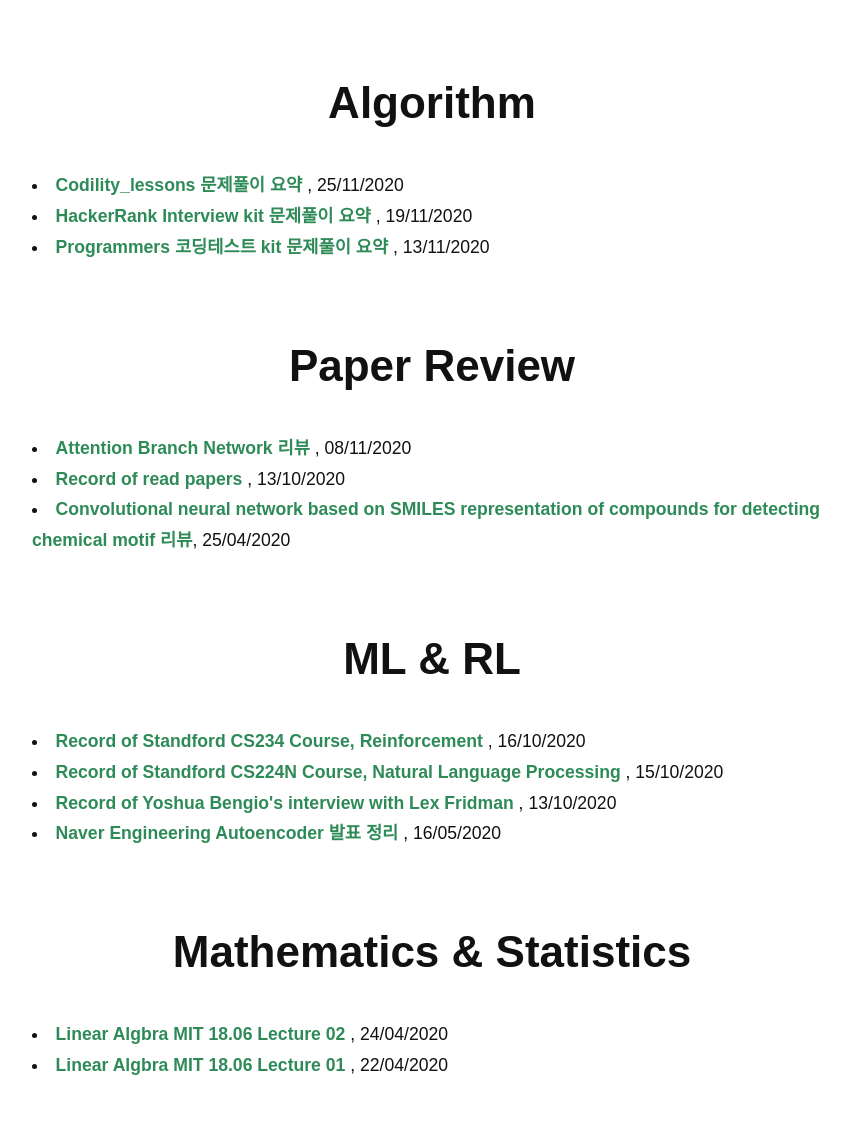
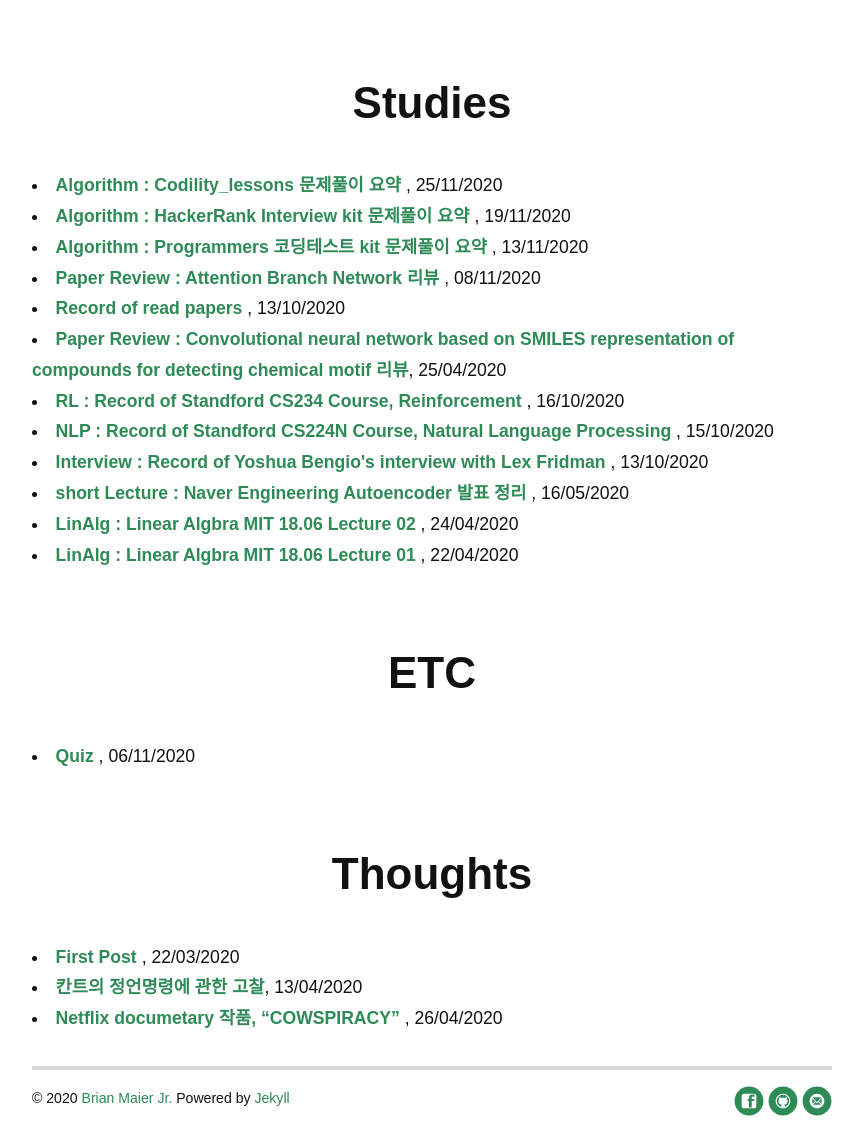
Before and after one commit to seobeomjin/seobeomjin.github.io, a Jekyll site: the page built from contact.md, in a window 1280 px wide and 1400 px high. Shown: the part 264-1400 px from the top of the window, without its empty margins (208-1071 px from the left). Built offline with Jekyll 4.4.1, drawn with Linux system fonts in a browser that asks for light colours; nearby versions of some CDN libraries; some web fonts are replaced; comment, search, counter and statistics services are not loaded; some of the changed text lies outside the part shown.

Commit message:
merge categories

```diff
--- a/contact.md
+++ b/contact.md
@@ -5,34 +5,22 @@ title: Archives
 
 <div class="post">
 	<h1 class="pageTitle">  </h1>
-	<h1 class="pageTitle"> Algorithm </h1>
-		<li><a href="https://seobeomjin.github.io/blog/Codility_lessons/" target = "_blank"> <b> Codility_lessons 문제풀이 요약 </b></a>, 25/11/2020 </li>
-		<li><a href="https://seobeomjin.github.io/blog/HackerRank_interview_kit/" target = "_blank"> <b> HackerRank Interview kit 문제풀이 요약 </b></a>, 19/11/2020 </li>
-		<li><a href="https://seobeomjin.github.io/blog/Programmers_kit/" target = "_blank"> <b> Programmers 코딩테스트 kit 문제풀이 요약 </b></a>, 13/11/2020 </li>
-	<h1 class="pageTitle"> Paper Review </h1>
-		<li><a href="https://seobeomjin.github.io/blog/ABN/" target = "_blank"> <b> Attention Branch Network 리뷰 </b></a>, 08/11/2020 </li>
+	<h1 class="pageTitle"> Studies </h1>
+		<li><a href="https://seobeomjin.github.io/blog/Codility_lessons/" target = "_blank"> <b> Algorithm : Codility_lessons 문제풀이 요약 </b></a>, 25/11/2020 </li>
+		<li><a href="https://seobeomjin.github.io/blog/HackerRank_interview_kit/" target = "_blank"> <b> Algorithm : HackerRank Interview kit 문제풀이 요약 </b></a>, 19/11/2020 </li>
+		<li><a href="https://seobeomjin.github.io/blog/Programmers_kit/" target = "_blank"> <b> Algorithm : Programmers 코딩테스트 kit 문제풀이 요약 </b></a>, 13/11/2020 </li>
+		<li><a href="https://seobeomjin.github.io/blog/ABN/" target = "_blank"> <b> Paper Review : Attention Branch Network 리뷰 </b></a>, 08/11/2020 </li>
 		<li><a href="https://seobeomjin.github.io/blog/read_paper/" target = "_blank"> <b> Record of read papers </b></a>, 13/10/2020 </li>
-		<li><a href="https://seobeomjin.github.io/blog/SCFP/" target = "_blank"> <b> Convolutional neural network based on SMILES representation of compounds for detecting chemical motif 리뷰</b></a>, 25/04/2020 </li>
-	<h1 class="pageTitle">  </h1>
-	<h1 class="pageTitle">  </h1>
-	<h1 class="pageTitle">  </h1>
-	<h1 class="pageTitle"> ML & RL </h1>
-	<li><a href="https://seobeomjin.github.io/blog/CS234/" target = "_blank"> <b>  Record of Standford CS234 Course, Reinforcement </b></a>, 16/10/2020 </li>
-	<li><a href="https://seobeomjin.github.io/blog/CS224N/" target = "_blank"> <b>  Record of Standford CS224N Course, Natural Language Processing </b></a>, 15/10/2020 </li>
-	<li><a href="https://seobeomjin.github.io/blog/Bengio_with_Lex/" target = "_blank"> <b>  Record of Yoshua Bengio's interview with Lex Fridman </b></a>, 13/10/2020 </li>
-	<li><a href="https://seobeomjin.github.io/blog/autoencoder/" target = "_blank"> <b>  Naver Engineering Autoencoder 발표 정리 </b></a>, 16/05/2020 </li>
-	<h1 class="pageTitle">  </h1>
-	<h1 class="pageTitle">  </h1>
-	<h1 class="pageTitle">  </h1>
-	<h1 class="pageTitle"> Mathematics & Statistics </h1>
-	<li><a href="https://seobeomjin.github.io/blog/LINALG_18.06_2/" target = "_blank"> <b>  Linear Algbra MIT 18.06 Lecture 02 </b></a>, 24/04/2020 </li>
-	<li><a href="https://seobeomjin.github.io/blog/LINALG_18.06_1/" target = "_blank"> <b>  Linear Algbra MIT 18.06 Lecture 01 </b></a>, 22/04/2020 </li>
-	<h1 class="pageTitle">  </h1>
-	<h1 class="pageTitle">  </h1>
-	<h1 class="pageTitle">  </h1>
+		<li><a href="https://seobeomjin.github.io/blog/SCFP/" target = "_blank"> <b> Paper Review : Convolutional neural network based on SMILES representation of compounds for detecting chemical motif 리뷰</b></a>, 25/04/2020 </li>
+	<li><a href="https://seobeomjin.github.io/blog/CS234/" target = "_blank"> <b> RL : Record of Standford CS234 Course, Reinforcement </b></a>, 16/10/2020 </li>
+	<li><a href="https://seobeomjin.github.io/blog/CS224N/" target = "_blank"> <b> NLP : Record of Standford CS224N Course, Natural Language Processing </b></a>, 15/10/2020 </li>
+	<li><a href="https://seobeomjin.github.io/blog/Bengio_with_Lex/" target = "_blank"> <b>  Interview : Record of Yoshua Bengio's interview with Lex Fridman </b></a>, 13/10/2020 </li>
+	<li><a href="https://seobeomjin.github.io/blog/autoencoder/" target = "_blank"> <b> short Lecture : Naver Engineering Autoencoder 발표 정리 </b></a>, 16/05/2020 </li>
+	<li><a href="https://seobeomjin.github.io/blog/LINALG_18.06_2/" target = "_blank"> <b> LinAlg : Linear Algbra MIT 18.06 Lecture 02 </b></a>, 24/04/2020 </li>
+	<li><a href="https://seobeomjin.github.io/blog/LINALG_18.06_1/" target = "_blank"> <b> LinAlg : Linear Algbra MIT 18.06 Lecture 01 </b></a>, 22/04/2020 </li>
 	<h1 class="pageTitle"> ETC </h1>
 	<li><a href="https://seobeomjin.github.io/blog/Quiz/" target = "_blank"> <b> Quiz </b></a>, 06/11/2020 </li>
-  	<li><a href="https://seobeomjin.github.io/blog/Docker-Tutorial/" target = "_blank"> <b> Docker QuickStart - [1] </b></a>, 13/04/2020 </li>
+  	<!-- <li><a href="https://seobeomjin.github.io/blog/Docker-Tutorial/" target = "_blank"> <b> Docker QuickStart - [1] </b></a>, 13/04/2020 </li>	 -->
 	<h1 class="pageTitle">  </h1>
 	<h1 class="pageTitle">  </h1>
 	<h1 class="pageTitle"> Thoughts </h1>
```
